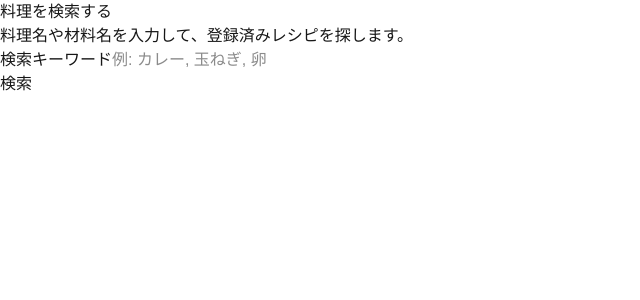
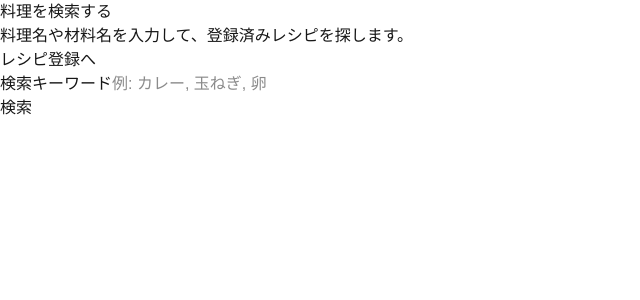
Before and after one commit to yhk-0707/recipe-app, a Next.js app in the folder nextjs-learning/: page / in a window 1280 px wide. Shown: the top 300 px of the page, without its empty margins (0-640 px from the left). Built offline with nearby package versions, Linux system fonts and the light colour scheme.

Commit message:
feat:レシピ登録ページへ遷移ボタンを追加

```diff
--- a/nextjs-learning/src/app/page.tsx
+++ b/nextjs-learning/src/app/page.tsx
@@ -1,9 +1,16 @@
+import Link from 'next/link';
+
 export default function Home() {
   return (
     <main>
       {/* 旧React版の index.html / app.js の searchRecipe() の入口に相当する検索トップ */}
       <h1>料理を検索する</h1>
       <p>料理名や材料名を入力して、登録済みレシピを探します。</p>
+
+      {/* 旧React版の register.html への導線に相当する */}
+      <p>
+        <Link href="/register">レシピ登録へ</Link>
+      </p>
 
       {/* 旧React版では searchButton のクリックや Enter 送信で検索結果ページへ進んでいた */}
       <form action="/recipes" method="GET">
```
